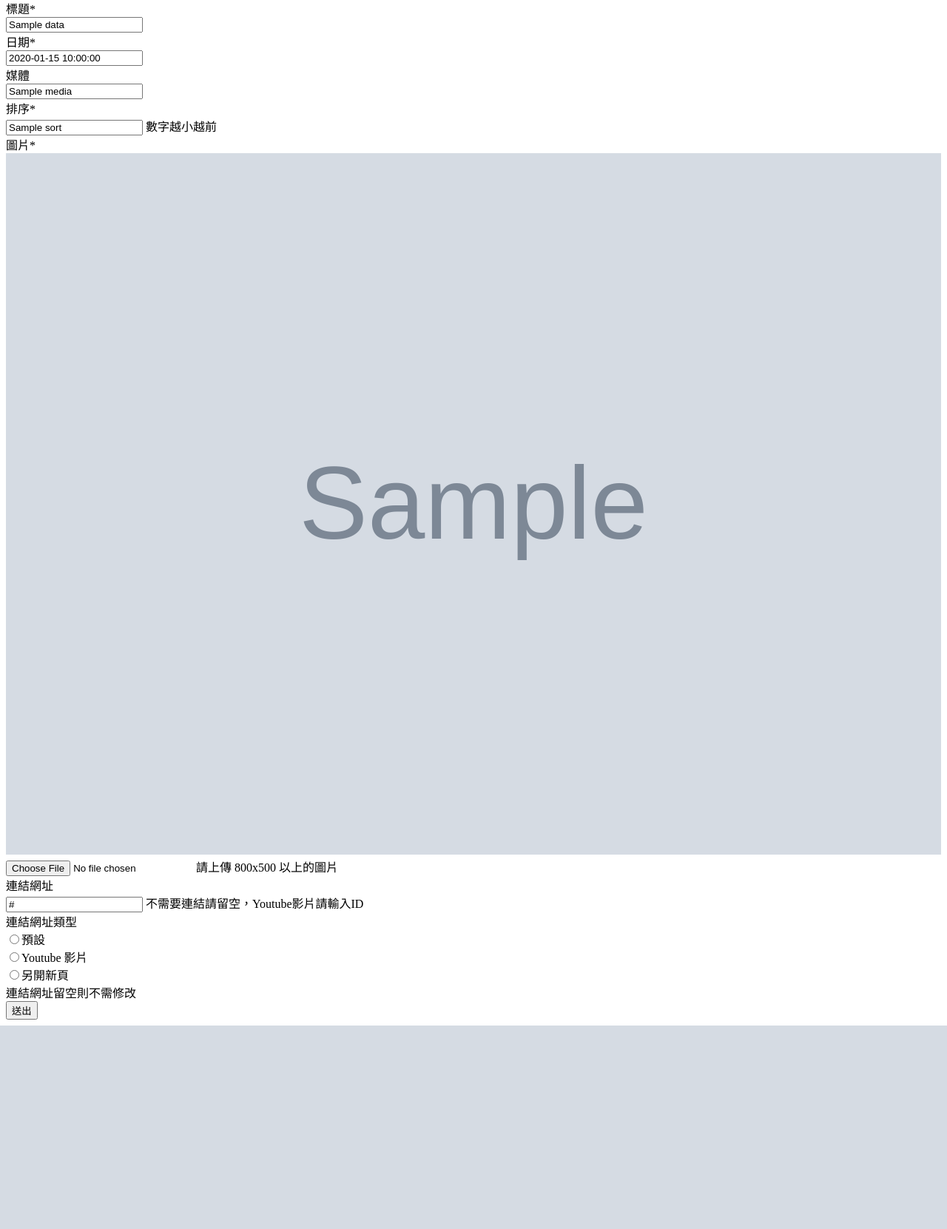
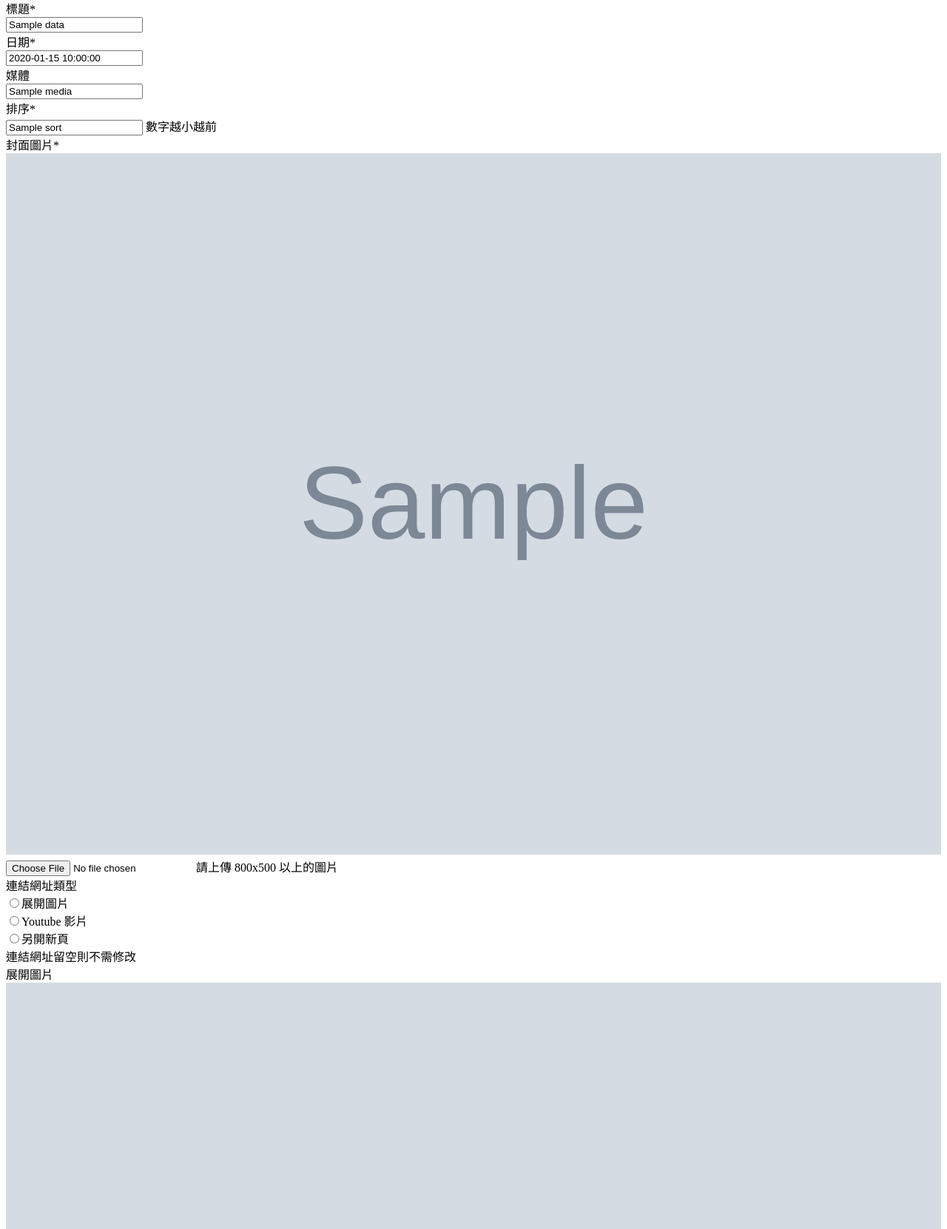
Before and after one commit to shawhan/goretex-admin, a PHP site: template app/views/media/edit.phtml in a window 1280 px wide. Shown: the part 259-1920 px from the top of the page at 74% size. Before the commit the page ends 1645 px from the top, so only its background shows below. Run offline with PHP 8.4, Linux system fonts and the light colour scheme; the template is opened without the code that fills it: most values are stand-ins (such as "Sample title", 1, 10 or a date in 2020); grey boxes marked "Sample" are stand-in pictures; data that the repository does not hold is empty.

Commit message:
update media add/edit page, add cover field

```diff
--- a/app/views/media/edit.phtml
+++ b/app/views/media/edit.phtml
@@ -50,25 +50,18 @@
 							    </div>
 							</div>
 							<div class="form-group">
-							    <label class="col-sm-3 control-label">圖片*</label>
+							    <label class="col-sm-3 control-label">封面圖片*</label>
 							    <div class="col-sm-9">
-							      <img style="width: 100%;" src="<?php echo $data->photo;?>">
-							      <input class="form-control" name="photo" type="file" placeholder="請上傳圖片">
+							      <img style="width: 100%;" src="<?php echo $data->cover;?>">
+							      <input class="form-control" name="cover" type="file" placeholder="請上傳圖片">
 							      <span class="help-block">請上傳 800x500 以上的圖片</span>
-							    </div>
-							</div>
-							<div class="form-group">
-							    <label class="col-sm-3 control-label">連結網址</label>
-							    <div class="col-sm-9">
-							      <input class="form-control" type="text" name="url" placeholder="連結網址" value="<?php echo (!empty($data->url)) ? $data->url : '';?>">
-							      <span class="help-block">不需要連結請留空，Youtube影片請輸入ID</span>
 							    </div>
 							</div>
 							<div class="form-group">
 							    <label class="col-sm-3 control-label">連結網址類型</label>
 							    <div class="col-sm-9">
 							    	<div class="radio">
-									  <label><input type="radio" name="type" value="" <?php echo ($data->type === "") ? 'checked="checked"' : '';?>>預設</label>
+									  <label><input type="radio" name="type" value="" <?php echo ($data->type === "") ? 'checked="checked"' : '';?>>展開圖片</label>
 									</div>
 									<div class="radio">
 									  <label><input type="radio" name="type" value="youtube" <?php echo ($data->type === "youtube") ? 'checked="checked"' : '';?>>Youtube 影片</label>
@@ -77,6 +70,21 @@
 									  <label><input type="radio" name="type" value="link" <?php echo ($data->type === "link") ? 'checked="checked"' : '';?>>另開新頁</label>
 									</div>
 							      <span class="help-block">連結網址留空則不需修改</span>
+							    </div>
+							</div>
+							<div class="form-group">
+							    <label class="col-sm-3 control-label">展開圖片</label>
+							    <div class="col-sm-9">
+							    	<?php echo (!empty($data->photo)) ? '<img style="width: 100%;" src="'. $data->photo .'">' : '';?>
+							      	<input class="form-control" name="photo" type="file" placeholder="請上傳圖片">
+							      	<span class="help-block">請上傳 800x500 以上的圖片</span>
+							    </div>
+							</div>
+							<div class="form-group">
+							    <label class="col-sm-3 control-label">連結網址</label>
+							    <div class="col-sm-9">
+							      <input class="form-control" type="text" name="url" placeholder="連結網址" value="<?php echo (!empty($data->url)) ? $data->url : '';?>">
+							      <span class="help-block">不需要連結請留空，Youtube影片請輸入ID</span>
 							    </div>
 							</div>
 	  						<button type="submit" class="btn btn-primary btn-sm" type="submit">送出</button>
--- a/app/views/media/list.phtml
+++ b/app/views/media/list.phtml
@@ -25,6 +25,7 @@
 						    <thead><tr>
 						    	<th width="20%;">排序</th>
 						    	<th width="20%;">標題</th>
+						    	<th width="20%;">封面照片</th>
 						    	<th width="20%;">圖片</th>
 						    	<th width="20%;">連結</th>
 						    	<th width="20%;">新增日期</th>
@@ -36,9 +37,12 @@
 										<td><?php echo (empty($row->sort)) ? "0" : $row->sort;?></td>
 										<td><?php echo (empty($row->title)) ? "沒有標題" : $row->title;?></td>
 										<td>
+											<img src="<?php echo $row->cover;?>" style="width:100%;">
+										</td>
+										<td>
 											<img src="<?php echo $row->photo;?>" style="width:100%;">
 										</td>
-										<td><?php echo (empty($row->url)) ? "沒有連結" : $row->url;?></td>
+										<td><?php echo (empty($row->url)) ? "展開圖片" : $row->url;?></td>
 										<td><?php echo (empty($row->create)) ? "-" : $row->create;?></td>
 										<td>
 											<a href="/media/edit/<?php echo $k;?>" class="btn btn-primary btn-sm">編輯</a>
```
Also changed, not shown: app/controllers/MediaController.php (+47 -5 lines), app/views/media/add.phtml (+24 -17 lines).
